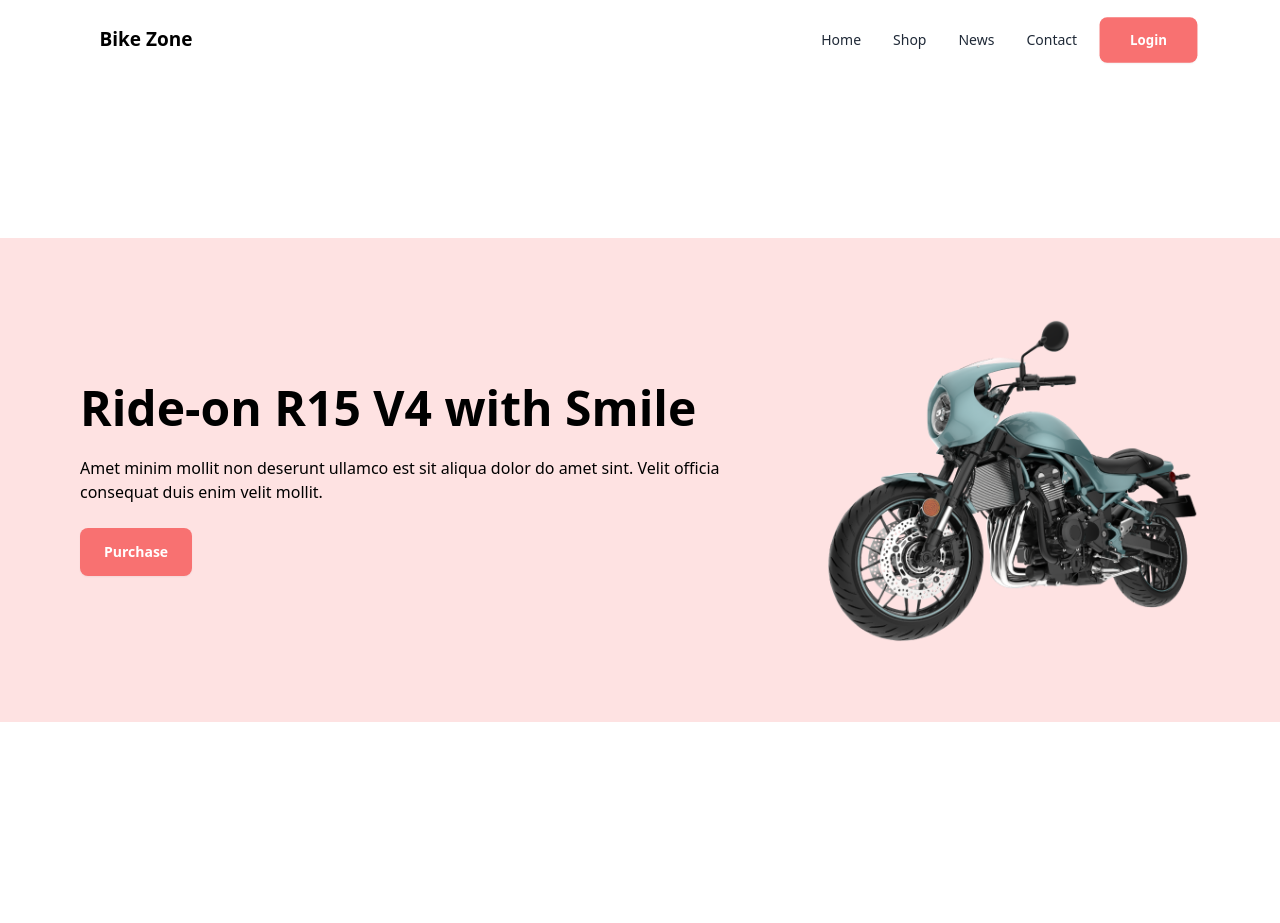
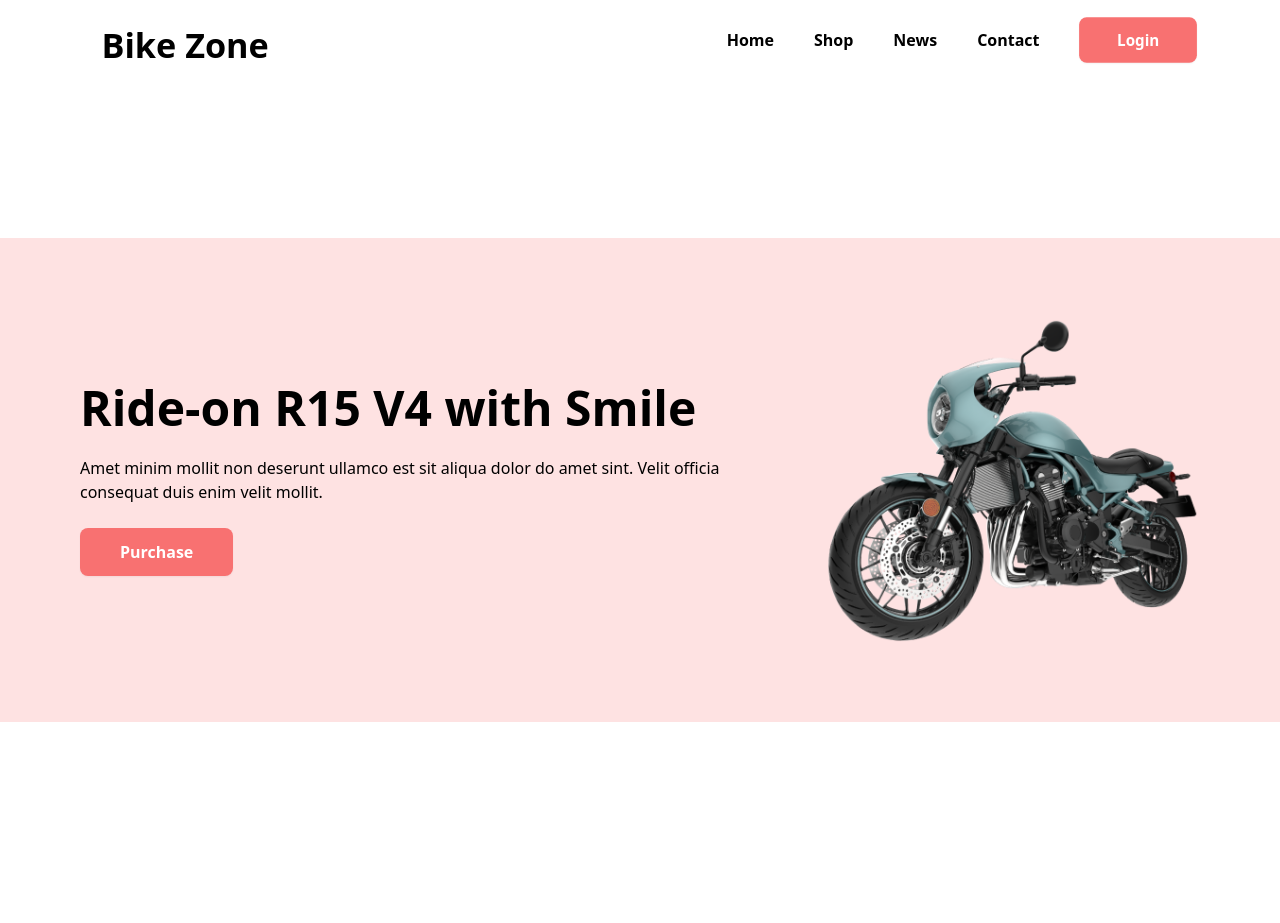
Before and after one commit to mdjihad84/Vite-react-website, a React (Vite) app: page / in a window 1280 px wide. Shown: the top 923 px of the page. Built offline with nearby package versions, Linux system fonts and the light colour scheme.

Commit message:
featured area complete

```diff
--- a/src/components/Fetured.jsx
+++ b/src/components/Fetured.jsx
@@ -2,17 +2,17 @@
 function Featured() {
   return (
     <div className="bg-white p-4">
-      <div className="text-center mb-6">
-        <h2 className="text-black text-4xl md:text-3xl font-bold my-6">Featured Bikes This Year</h2>
+      <div className="text-center mb-8">
+        <h2 className="text-black text-5xl font-semibold my-6">Featured Bikes This Year</h2>
       </div>
-      <div className="flex flex-wrap justify-center gap-4 md:gap-8">
-        <div className="w-full sm:w-1/2 md:w-1/3 lg:w-1/4 p-2">
+      <div className="flex flex-wrap justify-center gap-8">
+        <div className="w-full sm:w-1/2 lg:w-1/4 p-2">
           <img src="/src/assets/images/others/feature-bike.png" alt="Featured Bike" className="w-full h-auto"/>
         </div>
-        <div className="w-full sm:w-1/2 md:w-1/3 lg:w-1/4 p-2">
+        <div className="w-full sm:w-1/2 lg:w-1/4 p-2">
           <img src="/src/assets/images/others/feature-bike.png" alt="Featured Bike" className="w-full h-auto"/>
         </div>
-        <div className="w-full sm:w-1/2 md:w-1/3 lg:w-1/4 p-2">
+        <div className="w-full sm:w-1/2 lg:w-1/4 p-2">
           <img src="/src/assets/images/others/feature-bike.png" alt="Featured Bike" className="w-full h-auto"/>
         </div>
       </div>
--- a/src/components/Header.jsx
+++ b/src/components/Header.jsx
@@ -18,22 +18,22 @@ function Header() {
           </ul>
         </div>
         {/* Logo for large screens */}
-        <a className="btn btn-ghost text-xl hidden lg:block text-black font-bold text-4xl">Bike Zone</a>
+        <a className="btn btn-ghost hidden lg:block text-black font-bold text-4xl font-system-ui">Bike Zone</a>
       </div>
 
       {/* Navbar links for large screens */}
       <div className="navbar-end hidden lg:flex">
         <ul className="menu menu-horizontal px-1">
-          <li><a href="#">Home</a></li>
-          <li><a href="#">Shop</a></li>
-          <li><a href="#">News</a></li>
-          <li><a href="#">Contact</a></li>
+          <li><a className="text-black ml-2 text-base font-semibold" href="#">Home</a></li>
+          <li><a className="text-black ml-2 text-base font-semibold" href="#">Shop</a></li>
+          <li><a className="text-black ml-2 text-base font-semibold" href="#">News</a></li>
+          <li><a className="text-black ml-2 text-base font-semibold" href="#">Contact</a></li>
         </ul>
-        <button className="btn bg-red-400 text-white px-8 border-none">Login</button>
+        <button className="btn bg-red-400 text-white px-10 border-none text-base ml-4">Login</button>
       </div>
 
       {/* Logo for small screens */}
-      <a className="btn text-xl ml-auto lg:hidden font-bold bg-red-400 border-none text-white">Bike Zone</a>
+      <a className="btn text-xl ml-auto lg:hidden font-bold bg-red-400 border-none text-white font-system-ui">Bike Zone</a>
     </section>
   );
 }
--- a/src/components/Hero.jsx
+++ b/src/components/Hero.jsx
@@ -10,7 +10,7 @@ function Hero() {
             Amet minim mollit non deserunt ullamco est sit aliqua dolor do amet sint. Velit
             officia consequat duis enim velit mollit.
           </p>
-          <button className="btn btn-md bg-red-400 text-white px-6 border-none">Purchase</button>
+          <button className="btn bg-red-400 text-white px-10 border-none text-base">Purchase</button>
         </div>
       </div>
     </section>
```
